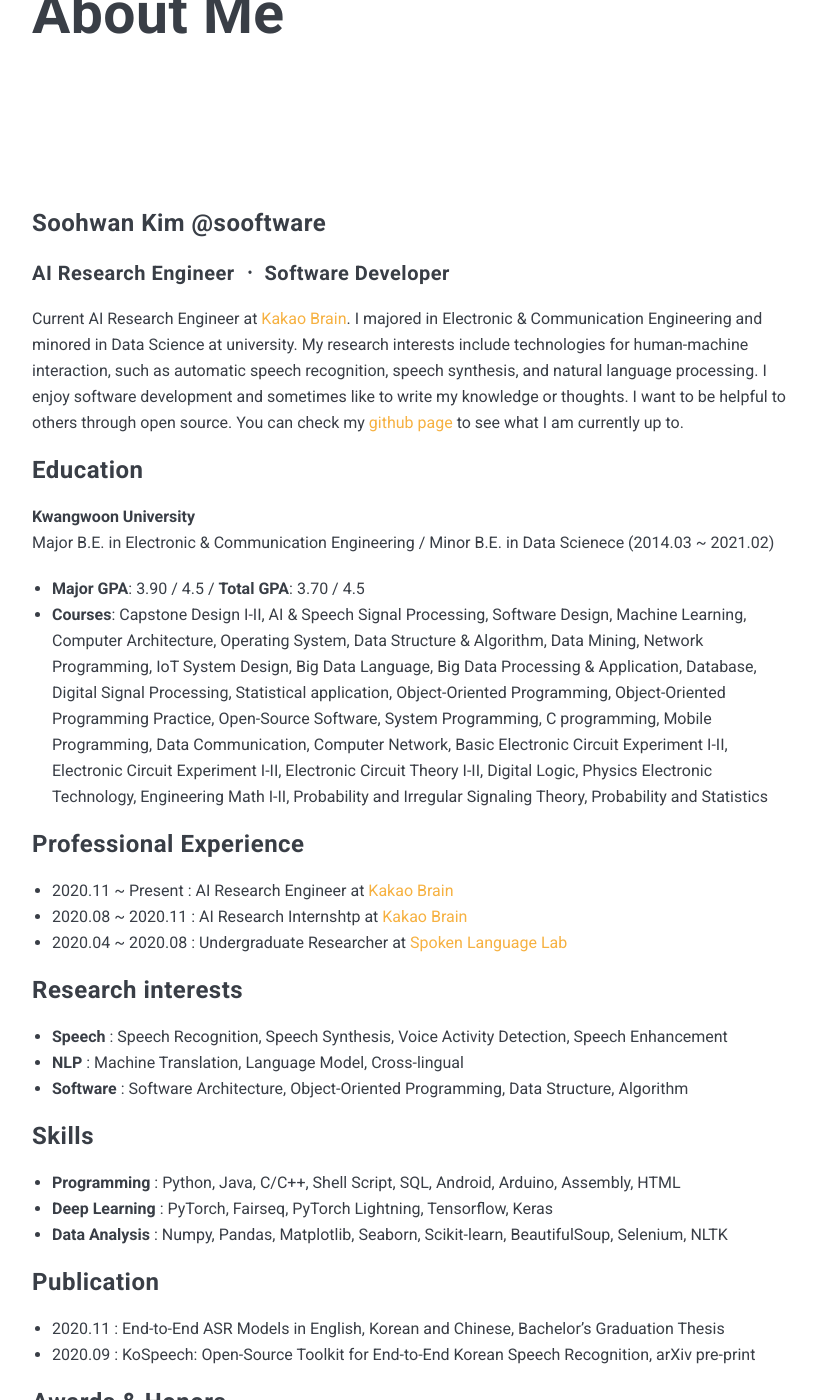
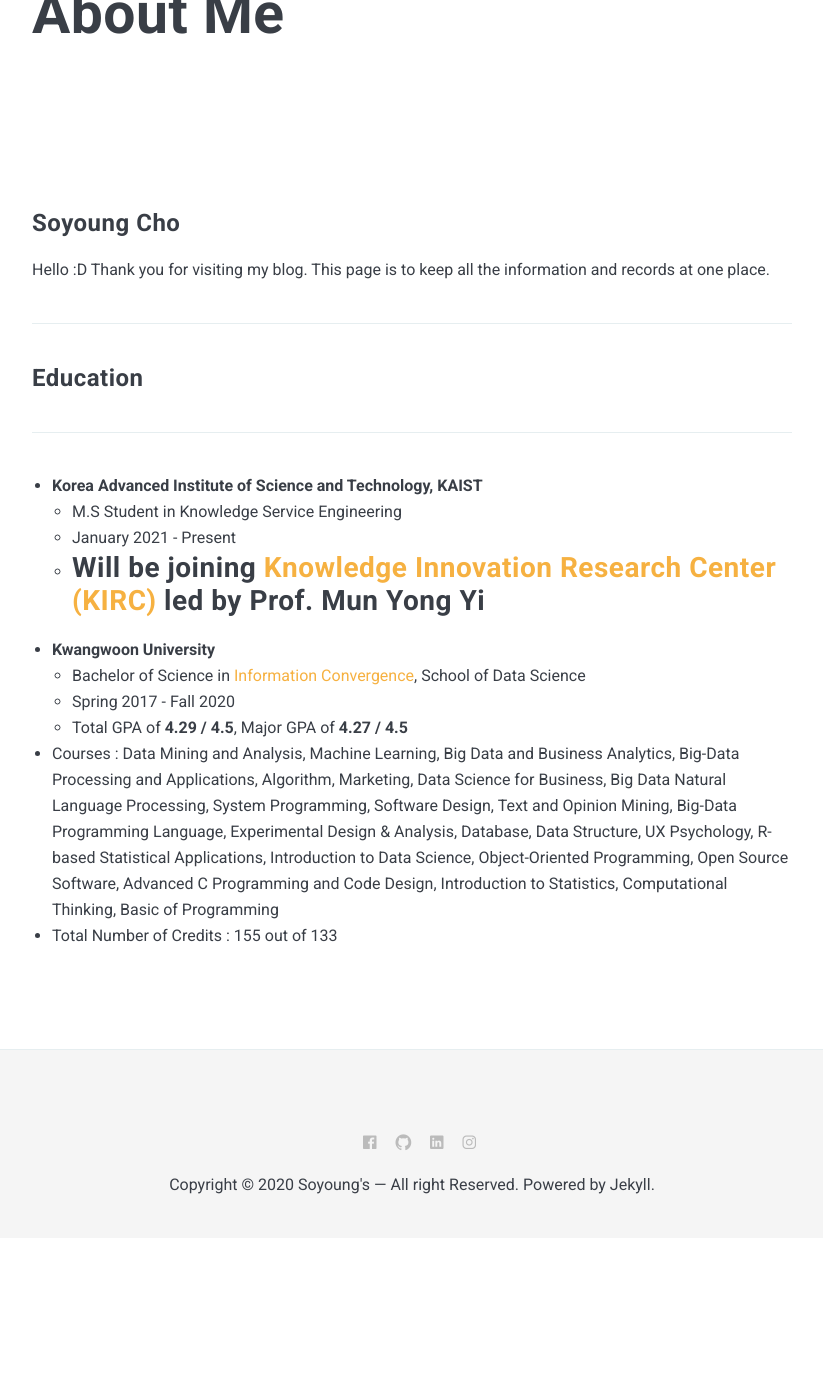
Before and after one commit to SoYoungCho/SoYoungCho.github.io, a Jekyll site: the page built from _pages/about.md, in a window 1280 px wide and 1400 px high, scrolled down 202 px. Shown: the whole window, without its empty margins (228-1051 px from the left). Built offline with Jekyll 4.4.1, drawn with Linux system fonts in a browser that asks for light colours; nearby versions of some CDN libraries; after the commit the page ends 1440 px from its top, so only the background shows below that; some of the changed text lies outside the part shown.

Commit message:
Update about.md

```diff
--- a/_pages/about.md
+++ b/_pages/about.md
@@ -4,64 +4,22 @@
 permalink: /about/
 ---
 
-### Soohwan Kim @sooftware
+### Soyoung Cho
+Hello :D Thank you for visiting my blog.
+This page is to keep all the information and records at one place.
 
-#### AI Research Engineer ㆍ Software Developer
+---
+### Education
+---
+- **Korea Advanced Institute of Science and Technology, KAIST**
+	- M.S Student in Knowledge Service Engineering
+	- January 2021 - Present
+	- Will be joining [Knowledge Innovation Research Center (KIRC)](https://kirc.kaist.ac.kr/) led by Prof. Mun Yong Yi
+---
+-   **Kwangwoon University**
+	- Bachelor of Science in [Information Convergence](https://ic.kw.ac.kr:501/main/main.php), School of Data Science
+	- Spring 2017 - Fall 2020
+	- Total GPA of **4.29 / 4.5**, Major GPA of **4.27 / 4.5**
 
-Current AI Research Engineer at [Kakao Brain](https://www.kakaobrain.com/). I majored in Electronic & Communication Engineering and minored in Data Science at university. My research interests include technologies for human-machine interaction, such as automatic speech recognition, speech synthesis, and natural language processing. I enjoy software development and sometimes like to write my knowledge or thoughts. I want to be helpful to others through open source. You can check my [github page](http://github.com/sooftware) to see what I am currently up to.
-
-### Education
-**Kwangwoon University**
-Major B.E. in Electronic & Communication Engineering / Minor B.E. in Data Scienece (2014.03 ~ 2021.02)
-
-- **Major GPA**: 3.90 / 4.5 / **Total GPA**: 3.70 / 4.5
-- **Courses**: Capstone Design I-II, AI & Speech Signal Processing, Software Design, Machine Learning, Computer Architecture, Operating System, Data Structure & Algorithm, Data Mining, Network Programming, IoT System Design, Big Data Language, Big Data Processing & Application, Database, Digital Signal Processing, Statistical application, Object-Oriented Programming, Object-Oriented Programming Practice, Open-Source Software, System Programming, C programming, Mobile Programming, Data Communication, Computer Network, Basic Electronic Circuit Experiment I-II, Electronic Circuit Experiment I-II, Electronic Circuit Theory I-II, Digital Logic, Physics Electronic Technology, Engineering Math I-II, Probability and Irregular Signaling Theory, Probability and Statistics
-
-### Professional Experience
-* 2020.11 ~ Present : AI Research Engineer at [Kakao Brain](https://www.kakaobrain.com/)
-* 2020.08 ~ 2020.11 : AI Research Internshtp at [Kakao Brain](https://www.kakaobrain.com/)
-* 2020.04 ~ 2020.08 : Undergraduate Researcher at [Spoken Language Lab](http://speech.sogang.ac.kr/)
-
-### Research interests
-* **Speech** : Speech Recognition, Speech Synthesis, Voice Activity Detection, Speech Enhancement
-* **NLP** : Machine Translation, Language Model, Cross-lingual
-* **Software** : Software Architecture, Object-Oriented Programming, Data Structure, Algorithm
-
-### Skills
-* **Programming** : Python, Java, C/C++, Shell Script, SQL, Android, Arduino, Assembly, HTML
-* **Deep Learning** : PyTorch, Fairseq, PyTorch Lightning, Tensorflow, Keras
-* **Data Analysis** :  Numpy, Pandas, Matplotlib, Seaborn, Scikit-learn, BeautifulSoup, Selenium, NLTK
-
-### Publication
-* 2020.11 : End-to-End ASR Models in English, Korean and Chinese, Bachelor’s Graduation Thesis
-* 2020.09 : KoSpeech: Open-Source Toolkit for End-to-End Korean Speech Recognition, arXiv pre-print
-
-### Awards & Honors
-* 2020.11 : **1st Place, People's Choice Award**, Kwangwoon Engineering Festival (President's Award)
-* 2020.03 : **School Representative**, 5G-based ICT Convergence Service Idea Contest
-* 2020.03 : **Excellent Scholarship**, Samsong Scholarship
-* 2019.10 : **Finalist (12th Place)**, Naver AI Hackathon - Speech
-* 2019.09 : **Finalist**, Kwangwoon University software start-up idea contest - Fall
-* 2019.04 : **People's Choice Award** : Kwangwoon University software start-up idea contest - Spring
-* 2019.03 : **Excellent Scholarship**, Samsong Scholarship
-* 2019.03 : **Academic Excellent Scholarship**, Kwangwoon University
-* 2018.09 : **Academic Excellent Scholarship**, Kwangwoon University
-* 2018.08 : **Best Award**, Samsung Multi-Campus in Java-based Algorithm for SW Development
-* 2018.03 : **Academic Excellent Scholarship**, Kwangwoon University
-
-You can check my [CV](https://github.com/sooftware/sooftware/blob/master/CV.pdf) for more details
-
-<!--
-**sooftware/sooftware** is a ✨ _special_ ✨ repository because its `README.md` (this file) appears on your GitHub profile.
-
-Here are some ideas to get you started:
-
-- 🔭 I’m currently working on ...
-- 🌱 I’m currently learning ...
-- 👯 I’m looking to collaborate on ...
-- 🤔 I’m looking for help with ...
-- 💬 Ask me about ...
-- 📫 How to reach me: ...
-- 😄 Pronouns: ...
-- ⚡ Fun fact: ...
--->
+- Courses : Data Mining and Analysis, Machine Learning, Big Data and Business Analytics, Big-Data Processing and Applications, Algorithm, Marketing, Data Science for Business, Big Data Natural Language Processing, System Programming, Software Design, Text and Opinion Mining, Big-Data Programming Language, Experimental Design & Analysis, Database, Data Structure, UX Psychology, R-based Statistical Applications, Introduction to Data Science, Object-Oriented Programming, Open Source Software, Advanced C Programming and Code Design, Introduction to Statistics, Computational Thinking, Basic of Programming
+- Total Number of Credits : 155 out of 133
```
